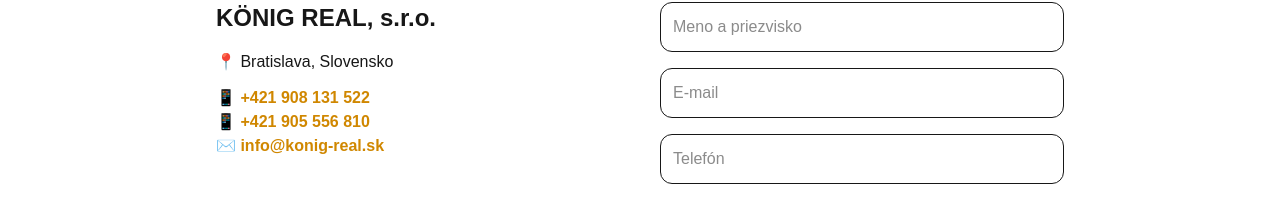
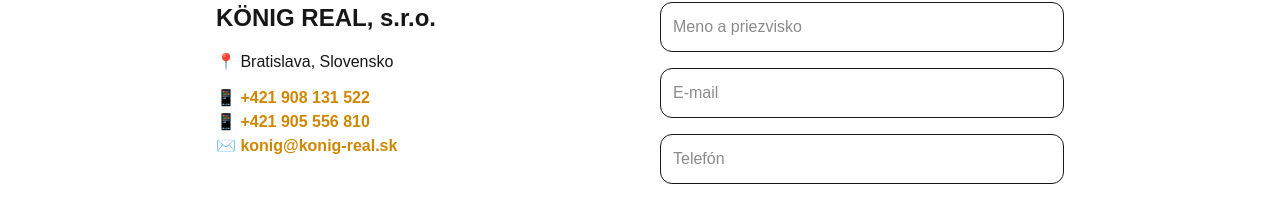
Before and after one commit to dafozak90/konig-real, a Next.js app: page /contact in a window 1280 px wide. Shown: the part 206-404 px from the top of the page. Built offline with nearby package versions, Linux system fonts and the light colour scheme.

Commit message:
Fix homepage cache

```diff
--- a/app/contact/page.tsx
+++ b/app/contact/page.tsx
@@ -28,10 +28,10 @@
                             📱 +421 905 556 810
                         </a>
                         <a
-                            href="mailto:info@konig-real.sk"
+                            href="mailto:konig@konig-real.sk"
                             className="block text-yellow-600 font-semibold hover:underline"
                         >
-                            ✉️ info@konig-real.sk
+                            ✉️ konig@konig-real.sk
                         </a>
                     </div>
 
```
